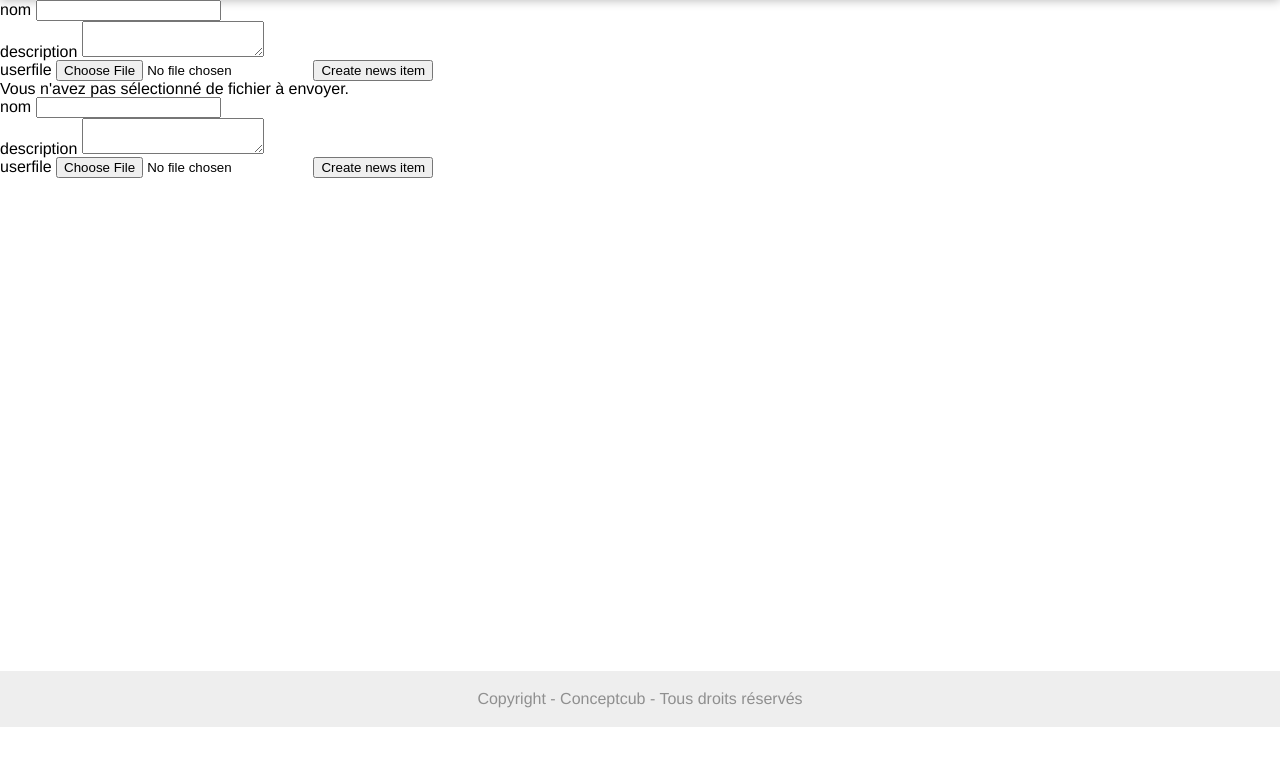
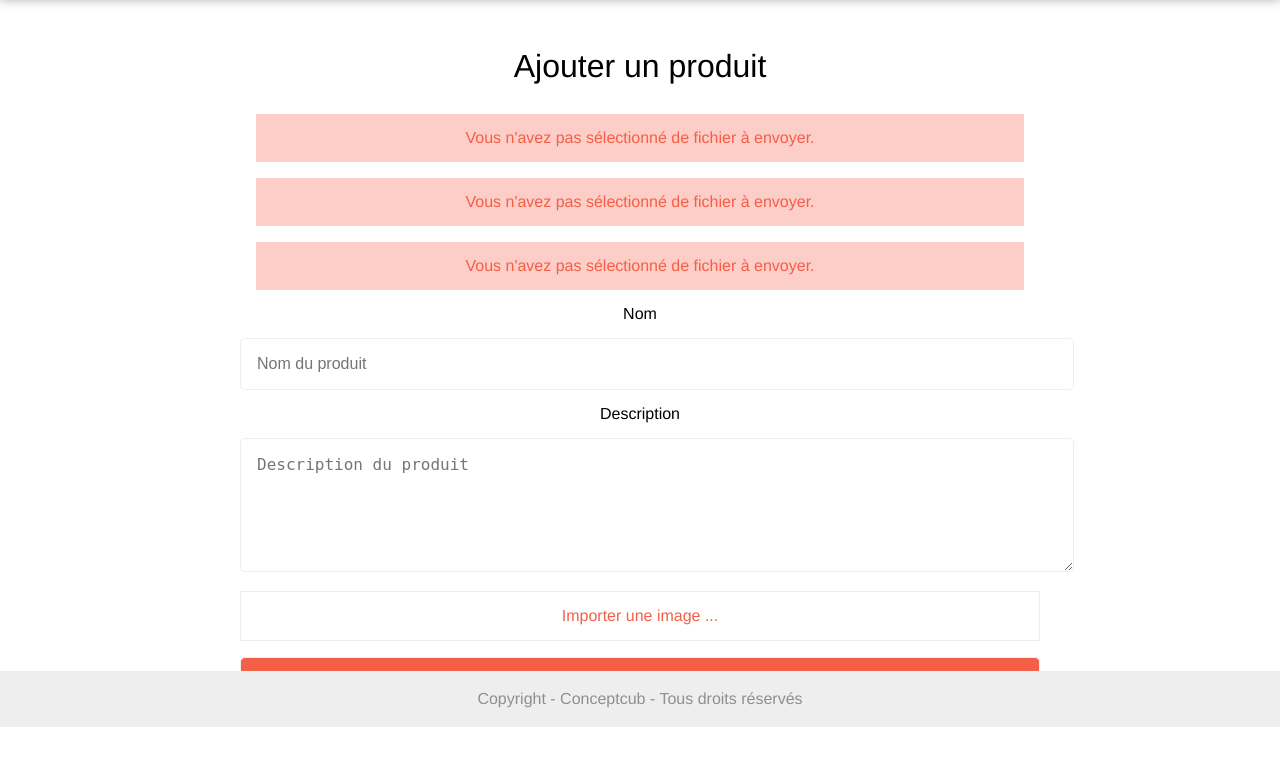
Before and after one commit to leptitwill/Architect, a CodeIgniter app: page /Conceptcub/produits/upload in a window 1280 px wide. Shown: the part 73-848 px from the top of the page. Before the commit the page ends 800 px from the top, so only its background shows below. Run offline with CodeIgniter, Linux system fonts and the light colour scheme; some web fonts are replaced.

Commit message:
Ajouter un produit

```diff
--- a/application/config/routes.php
+++ b/application/config/routes.php
@@ -51,4 +51,4 @@ defined('BASEPATH') OR exit('No direct script access allowed');
 */
 $route['default_controller'] = 'accueil';
 $route['404_override'] = '';
-$route['translate_uri_dashes'] = FALSE;
+$route['translate_uri_dashes'] = TRUE;
--- a/application/controllers/produits.php
+++ b/application/controllers/produits.php
@@ -22,17 +22,20 @@ class Produits extends CI_Controller
 		$this->load->view('themes/footer', $data);
 	}
 
-	public function studioDeJardin()
+	public function studio_de_jardin()
+	{
+		$titre = 'Studio de jardin';
+		$data['titre'] = $titre;
 
-	{
-		$this->load->view('produits/studio-jardin');
+		$this->load->view('themes/header', $data);
+		$this->load->view('produits/bureau-de-jardin');
+		$this->load->view('themes/footer');
 	}
 
-	public function bureauDeJardin()
+	public function bureau_de_jardin()
 	{
-		$titre = 'bureau de jardin';
+		$titre = 'Bureau de jardin';
 		$data['titre'] = $titre;
-		$url_title = url_title($titre, '-', TRUE);
 
 		$this->load->view('themes/header', $data);
 		$this->load->view('produits/bureau-de-jardin');
@@ -41,7 +44,8 @@ class Produits extends CI_Controller
 
 	public function creer()
 	{
-		$data['titre'] = 'Les produits conceptcub';
+		$data['titre'] = 'Ajouter un nouveau produit';
+		$data['attributs'] = array('class' => 'creer');
 
 		$this->load->view('themes/header', $data);
 		$this->load->view('produits/creer', array('error' => ' ' ));
@@ -51,9 +55,15 @@ class Produits extends CI_Controller
 	public function upload()
 	{
 		$data['titre'] = 'Ajouter un produit';
+		$data['attributs'] = array('class' => 'creer');
+
+		$nom = $this->input->post('nom');
+		$description = $this->input->post('description');
+		$miniature_nom = str_replace("_"," ",$nom);
 
 		$config['upload_path'] = './assets/img/produits';
 		$config['allowed_types'] = 'gif|jpg|png';
+		$config['file_name'] = strtolower($miniature_nom);
 		$config['max_size']    = '3000';
 		$config['max_width']  = '3000';
 		$config['max_height']  = '5000';
@@ -65,17 +75,29 @@ class Produits extends CI_Controller
 		$this->form_validation->set_rules('nom', 'nom', 'required');
 		$this->form_validation->set_rules('description', 'description', 'required');
 
-		if ($this->form_validation->run() === FALSE)
+		if ($this->form_validation->run() === FALSE && $this->upload->do_upload())
 		{
 			$this->load->view('themes/header', $data);
 			$this->load->view('produits/creer', array('error' => ' ' ));
 			$this->load->view('themes/footer');
 		}
 
-		if ( ! $this->upload->do_upload())
+		elseif ( ! $this->upload->do_upload() && $this->form_validation->run() === TRUE)
 		{
 			$error = array('error' => $this->upload->display_errors());
+
+			$this->load->view('themes/header', $data);
 			$this->load->view('produits/creer', $error);
+			$this->load->view('themes/footer');
+		}
+
+		elseif ( ! $this->upload->do_upload() && $this->form_validation->run() === FALSE)
+		{
+			$error = array('error' => $this->upload->display_errors());
+
+			$this->load->view('themes/header', $data);
+			$this->load->view('produits/creer', $error);
+			$this->load->view('themes/footer');
 		}
 
 		else
@@ -84,8 +106,6 @@ class Produits extends CI_Controller
 			$this->thumb($data);
 
 			$couverture = $data['file_name'];
-			$nom = $this->input->post('nom');
-			$description = $this->input->post('description');
 
 			$this->produits_model->ajouter_produit($nom, $description, $couverture);
 
@@ -100,7 +120,6 @@ class Produits extends CI_Controller
 		$config['create_thumb'] = FALSE;
 		$config['maintain_ratio'] = TRUE;
 		$config['width'] = 1920;
-		$config['height'] = 400;
 		$config['quality'] = 100;
 		$this->load->library('image_lib', $config);
 		$this->image_lib->resize();
--- a/application/views/produits/bureau-de-jardin.php
+++ b/application/views/produits/bureau-de-jardin.php
@@ -1,3 +1,5 @@
+		<section class="cover" style="background-image: url('<?=img_url()?>produits/bureau_de_jardin.jpg')"></section>
+
 		<section class="content">
 
 			<h1 class="titre"><?= $titre ?></h1>
--- a/application/views/produits/creer.php
+++ b/application/views/produits/creer.php
@@ -1,16 +1,28 @@
-			<?php echo validation_errors(); ?>
-			<?php echo $error;?>
-<?php echo form_open_multipart('produits/upload'); ?>
+		<section class="content">
 
-    <label for="nom">nom</label>
-    <input type="input" name="nom" /><br />
+			<h1 class="titre"><?= $titre ?></h1>
 
-    <label for="description">description</label>
-    <textarea name="description"></textarea><br />
+			<div class="erreur">
+				<?php echo validation_errors(); ?>
+				<?php echo $error;?>
+			</div>
 
-	<label for="userfile">userfile</label>
-    <input type="file" name="userfile" size="20" />
+			<?php echo form_open_multipart('produits/upload', $attributs); ?>
 
-    <input type="submit" name="submit" value="Create news item" />
+				<label for="nom">Nom</label>
+				<input type="input" name="nom" placeholder="Nom du produit"/><br />
 
-</form>
+				<label for="description">Description</label>
+				<textarea name="description" placeholder="Description du produit"></textarea><br />
+
+				<div class="input-file-container">
+					<input class="input-file" id="my-file" type="file" name="userfile">
+					<label for="my-file" class="input-file-trigger" tabindex="0">Importer une image ...</label>
+				</div>
+				<p class="file-return"></p>
+
+				<input type="submit" name="submit" value="Créer un nouveau produit" />
+
+			</form>
+
+		</section>
--- a/application/views/themes/footer.php
+++ b/application/views/themes/footer.php
@@ -2,6 +2,8 @@
 			Copyright - Conceptcub - Tous droits réservés
 		</footer>
 
+		<?=js('upload-file.js')?>
+
 	</body>
 
 </html>
--- a/application/views/themes/header.php
+++ b/application/views/themes/header.php
@@ -30,7 +30,7 @@
 			<nav>
 				<ul>
 					<a href="<?= base_url("produits/bureau-de-jardin"); ?>"><li>Bureaux de jardin</li></a>
-					<a href=""><li>Studio de jardin</li></a>
+					<a href="<?= base_url("produits/studio-de-jardin"); ?>"><li>Studio de jardin</li></a>
 					<a href=""><li>Concept</li></a>
 					<a href=""><li>Qui sommes nous ?</li></a>
 					<a href=""><li>Blog</li></a>
--- a/assets/css/main.css
+++ b/assets/css/main.css
@@ -1,3 +1,4 @@
+@charset "UTF-8";
 @font-face {
   font-family: "Avenir Next Regular";
   font-weight: normal;
@@ -64,11 +65,11 @@ header {
         color: white;
         font-size: 14px;
         text-align: center;
-        padding: 29px 20px;
+        padding: 30px 20px;
         line-height: 50px;
         font-weight: normal; }
         header nav ul a li:hover {
-          background: rgba(0, 0, 0, 0.3); }
+          background: rgba(0, 0, 0, 0.2); }
 
 footer {
   text-align: center;
@@ -79,6 +80,13 @@ footer {
   position: fixed;
   bottom: 0; }
 
+.cover {
+  width: 100%;
+  height: 300px;
+  background-size: cover;
+  background-position: center;
+  background-color: #eeeeee; }
+
 .content {
   width: 800px;
   margin: 50px auto;
@@ -86,3 +94,75 @@ footer {
   .content .titre {
     font-size: 2rem;
     margin-bottom: 2rem; }
+
+form.creer input, form.creer textarea {
+  width: 100%;
+  font-size: 1rem;
+  padding: 1rem;
+  margin: 1rem 0;
+  border: 1px solid #eeeeee;
+  border-radius: 5px;
+  outline: none; }
+
+form.creer textarea {
+  height: 100px; }
+
+form.creer input[type="submit"] {
+  background: #f35f47;
+  color: white;
+  cursor: pointer; }
+
+/* styles de base si JS est activé */
+.js .input-file-container {
+  position: relative;
+  width: 100%; }
+
+.js .input-file-trigger {
+  display: block;
+  padding: 1rem;
+  background: white;
+  color: #f35f47;
+  border: 1px solid #eeeeee;
+  font-size: 1rem;
+  cursor: pointer; }
+
+.js .input-file {
+  position: absolute;
+  top: 0;
+  left: 0;
+  width: 100%;
+  padding: 1rem;
+  opacity: 0;
+  cursor: pointer; }
+
+/* quelques styles d'interactions */
+.js .input-file:hover + .input-file-trigger,
+.js .input-file:focus + .input-file-trigger,
+.js .input-file-trigger:hover,
+.js .input-file-trigger:focus {
+  border-color: #f35f47; }
+
+/* styles du retour visuel */
+.file-return {
+  margin: 0; }
+
+.file-return:not(:empty) {
+  margin: 1rem 0; }
+
+.js .file-return {
+  font-style: italic;
+  font-size: 1rem;
+  font-weight: bold; }
+
+/* on complète l'information d'un contenu textuel
+   uniquement lorsque le paragraphe n'est pas vide */
+.js .file-return:not(:empty):before {
+  content: "Fichier importé : ";
+  font-style: normal;
+  font-weight: normal; }
+
+.erreur p {
+  padding: 1rem;
+  margin: 1rem;
+  background: rgba(243, 95, 71, 0.3);
+  color: #f35f47; }
--- /dev/null
+++ b/assets/js/upload-file.js
@@ -0,0 +1,25 @@
+// ajout de la classe JS à HTML
+document.querySelector("html").classList.add('js');
+
+// initialisation des variables
+var fileInput	= document.querySelector(".input-file"),
+	button		= document.querySelector(".input-file-trigger"),
+	the_return	= document.querySelector(".file-return");
+
+// action lorsque la "barre d'espace" ou "Entrée" est pressée
+button.addEventListener("keydown", function(event) {
+	if (event.keyCode == 13 || event.keyCode == 32) {
+		fileInput.focus();
+	}
+});
+
+// action lorsque le label est cliqué
+button.addEventListener( "click", function(event) {
+	fileInput.focus();
+	return false;
+});
+
+// affiche un retour visuel dès que input:file change
+fileInput.addEventListener( "change", function(event) {
+	the_return.innerHTML = this.value;
+});
--- a/assets/sass/_content.scss
+++ b/assets/sass/_content.scss
@@ -1,3 +1,11 @@
+.cover {
+	width: 100%;
+	height: 300px;
+	background-size: cover;
+    background-position: center;
+    background-color: $gris;
+}
+
 .content {
 	width: 800px;
 	margin: 50px auto;
--- /dev/null
+++ b/assets/sass/_form.scss
@@ -0,0 +1,22 @@
+form.creer {
+
+	input, textarea {
+		width: 100%;
+		font-size: 1rem;
+		padding: 1rem;
+		margin: 1rem 0;
+		border: 1px solid $gris;
+		border-radius: 5px;
+		outline: none;
+	}
+
+	textarea {
+		height: 100px;
+	}
+
+	input[type="submit"] {
+		background: $rouge;
+		color: white;
+		cursor: pointer;
+	}
+}
--- a/assets/sass/_header.scss
+++ b/assets/sass/_header.scss
@@ -18,12 +18,12 @@ header {
 					color: white;
 					font-size: 14px;
 					text-align: center;
-					padding: 29px 20px;
+					padding: 30px 20px;
 					line-height: 50px;
 					font-weight: normal;
 
 					&:hover {
-						background: rgba(0,0,0,0.3);
+						background: rgba(0,0,0,0.2);
 					}
 				}
 			}
--- /dev/null
+++ b/assets/sass/_notifications.scss
@@ -0,0 +1,6 @@
+.erreur p {
+	padding: 1rem;
+	margin: 1rem;
+	background: rgba($rouge, 0.3);
+	color: $rouge;
+}
--- /dev/null
+++ b/assets/sass/_upload-file.scss
@@ -0,0 +1,50 @@
+/* styles de base si JS est activé */
+.js .input-file-container {
+	position: relative;
+	width: 100%;
+}
+.js .input-file-trigger {
+	display: block;
+	padding: 1rem;
+	background: white;
+	color: $rouge;
+	border: 1px solid $gris;
+	font-size: 1rem;
+	cursor: pointer;
+}
+.js .input-file {
+	position: absolute;
+	top: 0; left: 0;
+	width: 100%;
+	padding: 1rem;
+	opacity: 0;
+	cursor: pointer;
+}
+
+/* quelques styles d'interactions */
+.js .input-file:hover + .input-file-trigger,
+.js .input-file:focus + .input-file-trigger,
+.js .input-file-trigger:hover,
+.js .input-file-trigger:focus {
+	border-color: $rouge;
+}
+
+/* styles du retour visuel */
+.file-return {
+	margin: 0;
+}
+.file-return:not(:empty) {
+	margin: 1rem 0;
+}
+.js .file-return {
+	font-style: italic;
+	font-size: 1rem;
+	font-weight: bold;
+}
+/* on complète l'information d'un contenu textuel
+   uniquement lorsque le paragraphe n'est pas vide */
+.js .file-return:not(:empty):before {
+	content: "Fichier importé : ";
+	font-style: normal;
+	font-weight: normal;
+}
--- a/assets/sass/main.scss
+++ b/assets/sass/main.scss
@@ -5,3 +5,6 @@
 @import "footer";
 
 @import "content";
+@import "form";
+@import "upload-file";
+@import "notifications";
```
Also changed, not shown: application/views/produits/studio-de-jardin.php (renamed from application/views/produits/studio-jardin.php), assets/img/produits/bureau_de_jardin.jpg (added), assets/img/produits/r.jpg (added), assets/img/produits/selena-gomez.jpg (deleted), assets/img/produits/selena_gomez_adidas_neo-wide.jpg (added), assets/img/produits/selena_gomez_adidas_neo-wide1.jpg (added).
